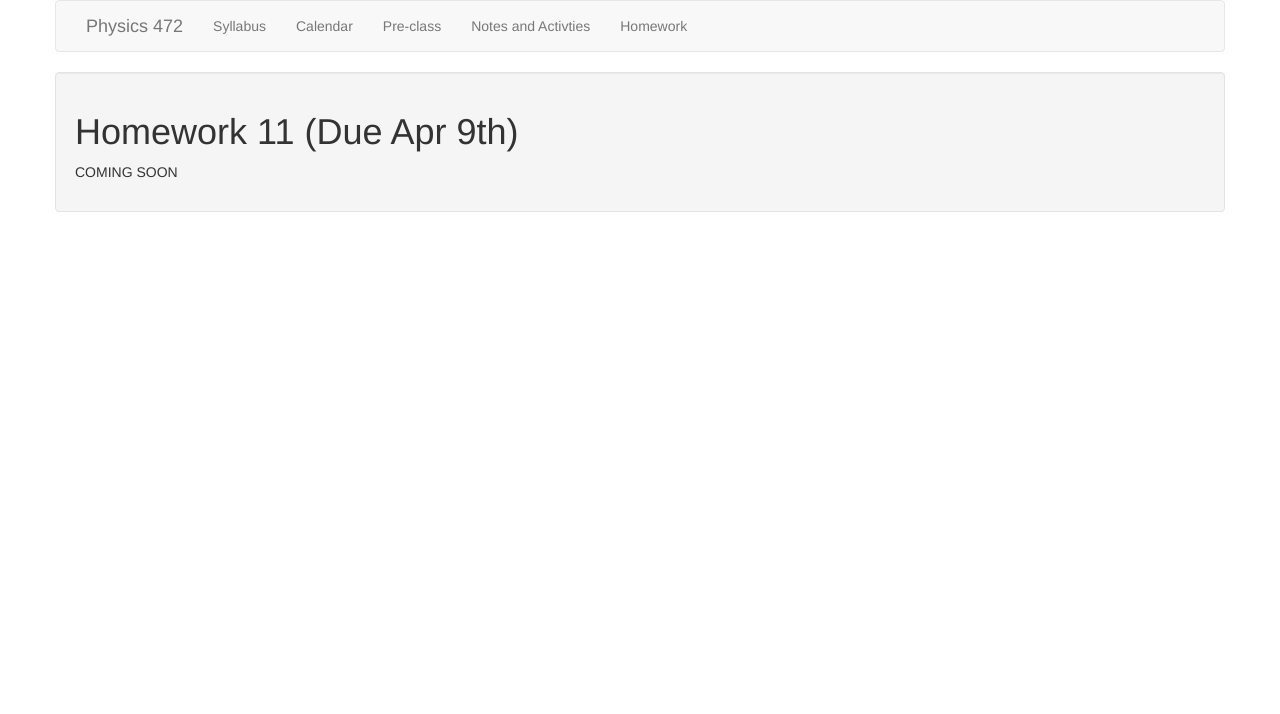
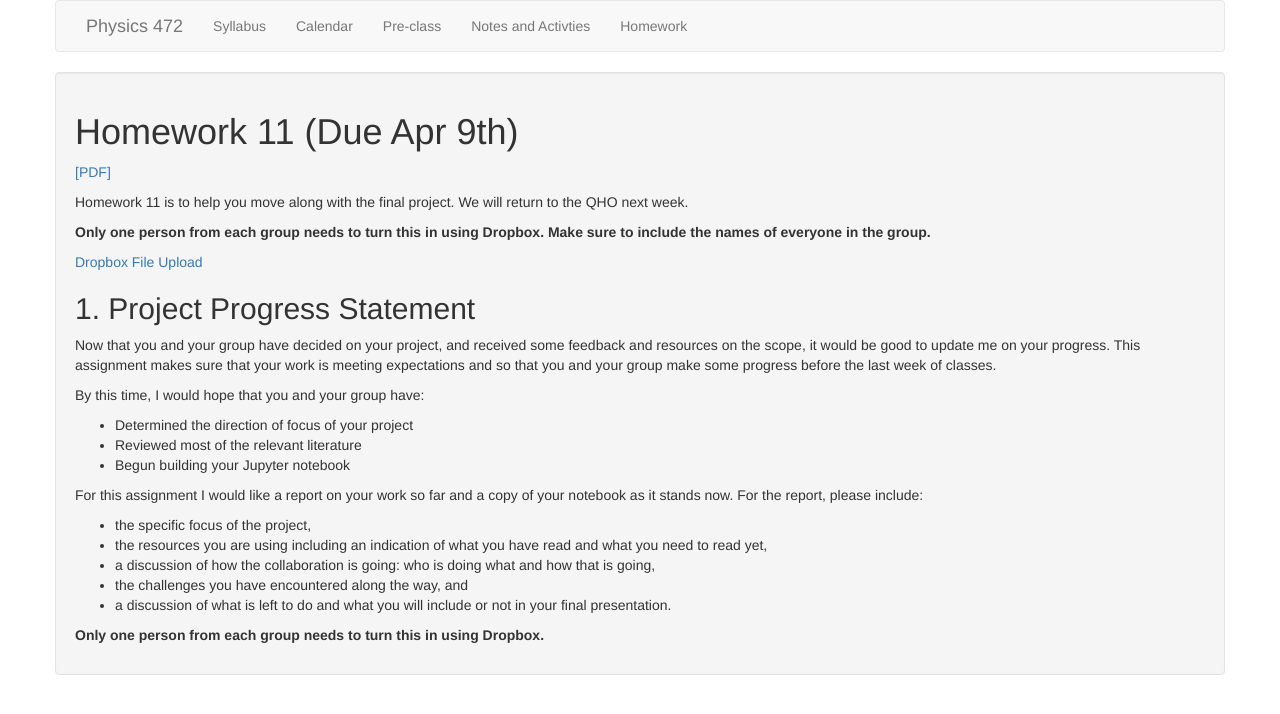
Before and after one commit to dannycab/phy472msu_s2021, a Jekyll site: the page built from assignments/homework11.md, in a window 1280 px wide. Shown: the top 714 px of the page. Built offline with Jekyll 4.4.1, drawn with Linux system fonts in a browser that asks for light colours.

Commit message:
updated with project update homework 11

```diff
--- a/assignments/homework11.md
+++ b/assignments/homework11.md
@@ -4,4 +4,30 @@ title: Homework 11 (Due Apr 9th)
 use_math: true
 ---
 
-COMING SOON
+[[PDF]](./homework11.pdf)
+
+Homework 11 is to help you move along with the final project. We will return to the QHO next week.
+
+**Only one person from each group needs to turn this in using Dropbox. Make sure to include the names of everyone in the group.**
+
+[Dropbox File Upload](https://www.dropbox.com/request/0YsVaRTewp0K4gd6Kkyc)
+
+## 1. Project Progress Statement
+
+Now that you and your group have decided on your project, and received some feedback and resources on the scope, it would be good to update me on your progress. This assignment makes sure that your work is meeting expectations and so that you and your group make some progress before the last week of classes.
+
+By this time, I would hope that you and your group have:
+
+* Determined the direction of focus of your project
+* Reviewed most of the relevant literature
+* Begun building your Jupyter notebook
+
+For this assignment I would like a report on your work so far and a copy of your notebook as it stands now. For the report, please include:
+
+* the specific focus of the project,
+* the resources you are using including an indication of what you have read and what you need to read yet,
+* a discussion of how the collaboration is going: who is doing what and how that is going,
+* the challenges you have encountered along the way, and
+* a discussion of what is left to do and what you will include or not in your final presentation.
+
+**Only one person from each group needs to turn this in using Dropbox.**
```
Also changed, not shown: assignments/index.md (+1 -0 lines), calendar.md (+1 -1 lines), notes/index.md (+1 -1 lines).
